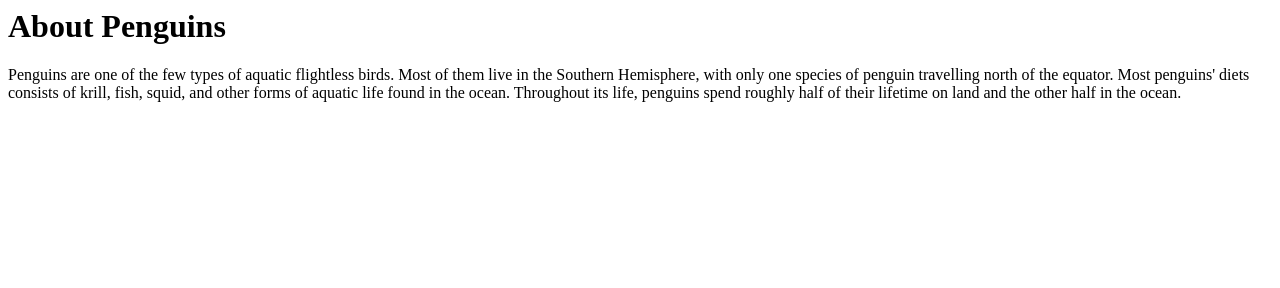
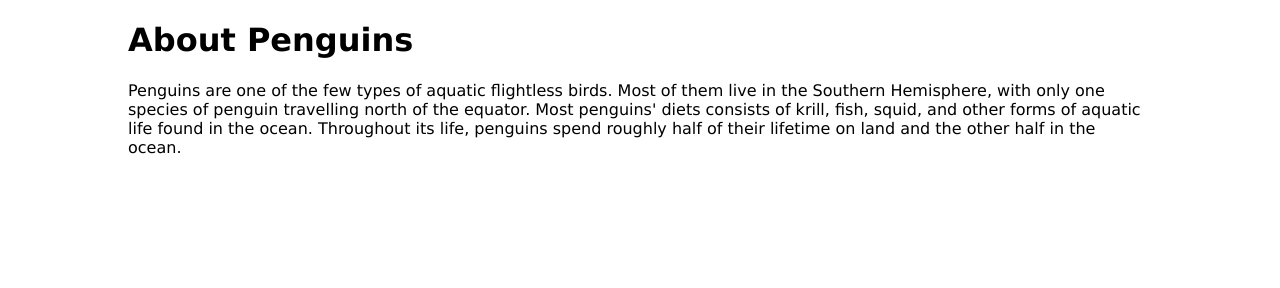
Before and after one commit to highwolfx/favorite-animal, a plain HTML site: page index.html in a window 1280 px wide. Drawn offline with Linux system fonts and the light colour scheme.

Commit message:
Update 1 to add test text

```diff
--- a/index.html
+++ b/index.html
@@ -1,3 +1,20 @@
-<h1>About Penguins</h1>
+<!DOCTYPE html>
+<html lang="en-us">
+<link rel="stylesheet" href="style.css">
 
-<p>Penguins are one of the few types of aquatic flightless birds. Most of them live in the Southern Hemisphere, with only one species of penguin travelling north of the equator. Most penguins' diets consists of krill, fish, squid, and other forms of aquatic life found in the ocean. Throughout its life, penguins spend roughly half of their lifetime on land and the other half in the ocean.</p>
+<header>
+
+</header>
+
+<body>
+    <h1>About Penguins
+    </h1>
+
+    <p>Penguins are one of the few types of aquatic flightless birds. Most of them live in the Southern Hemisphere, with only one species of penguin travelling north of the equator. Most penguins' diets consists of krill, fish, squid, and other forms of aquatic life found in the ocean. Throughout its life, penguins spend roughly half of their lifetime on land and the other half in the ocean.
+    </p>
+
+    <p></p>
+
+</body>
+
+</html>
--- /dev/null
+++ b/style.css
@@ -0,0 +1,5 @@
+body {
+    font-family: Verdana, Geneva, Tahoma, sans-serif;
+    margin: 10%;
+    margin-top: auto;
+}
```
